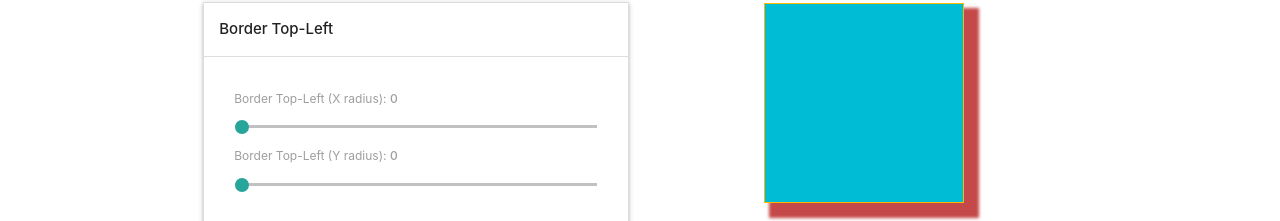
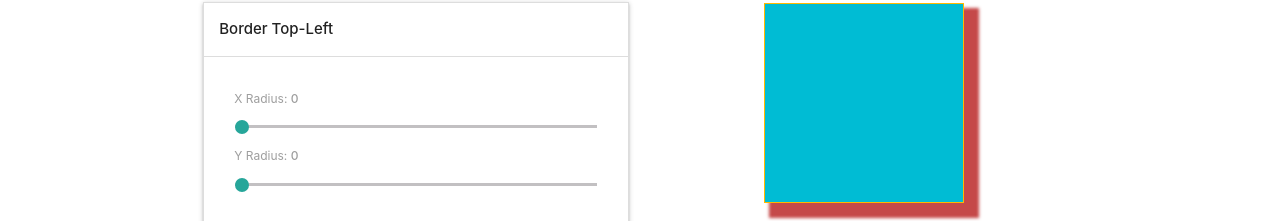
Before and after one commit to Aivirth/CssPlayground, a React (Create React App) app: page /border-radius in a window 1280 px wide. Shown: the part 136-357 px from the top of the page. Built offline with nearby package versions, Linux system fonts and the light colour scheme.

Commit message:
Changed titles of Border Radius child Range Component

```diff
--- a/src/components/Options/BorderRadius/BorderRadius.js
+++ b/src/components/Options/BorderRadius/BorderRadius.js
@@ -50,7 +50,7 @@ class BorderRadius extends PureComponent {
             </div>
             <div className="collapsible-body">
               <Range
-                title="Border Top-Left (X radius)"
+                title="X Radius"
                 min="0"
                 max="300"
                 value={borderTopLeftRadius.radiusX}
@@ -60,7 +60,7 @@ class BorderRadius extends PureComponent {
                 radiusDir="radiusX"
               />
               <Range
-                title="Border Top-Left (Y radius)"
+                title="Y Radius"
                 min="0"
                 max="300"
                 value={borderTopLeftRadius.radiusY}
@@ -78,7 +78,7 @@ class BorderRadius extends PureComponent {
             </div>
             <div className="collapsible-body">
               <Range
-                title="Border Top-Right (X radius)"
+                title="X Radius"
                 min="0"
                 max="300"
                 value={borderTopRightRadius.radiusX}
@@ -88,7 +88,7 @@ class BorderRadius extends PureComponent {
                 radiusDir="radiusX"
               />
               <Range
-                title="Border Top-Right (Y radius)"
+                title="Y Radius"
                 min="0"
                 max="300"
                 value={borderTopRightRadius.radiusY}
@@ -106,7 +106,7 @@ class BorderRadius extends PureComponent {
             </div>
             <div className="collapsible-body">
               <Range
-                title="Border Bottom-Right (X radius)"
+                title="X Radius"
                 min="0"
                 max="300"
                 value={borderBottomRightRadius.radiusX}
@@ -116,7 +116,7 @@ class BorderRadius extends PureComponent {
                 radiusDir="radiusX"
               />
               <Range
-                title="Border Bottom-Right (Y radius)"
+                title="Y Radius"
                 min="0"
                 max="300"
                 value={borderBottomRightRadius.radiusY}
@@ -134,7 +134,7 @@ class BorderRadius extends PureComponent {
             </div>
             <div className="collapsible-body">
               <Range
-                title="Border Bottom-Left (X radius)"
+                title="X Radius"
                 min="0"
                 max="300"
                 value={borderBottomLeftRadius.radiusX}
@@ -144,7 +144,7 @@ class BorderRadius extends PureComponent {
                 radiusDir="radiusX"
               />
               <Range
-                title="Border Bottom-Left (Y radius)"
+                title="Y Radius"
                 min="0"
                 max="300"
                 value={borderBottomLeftRadius.radiusY}
```
